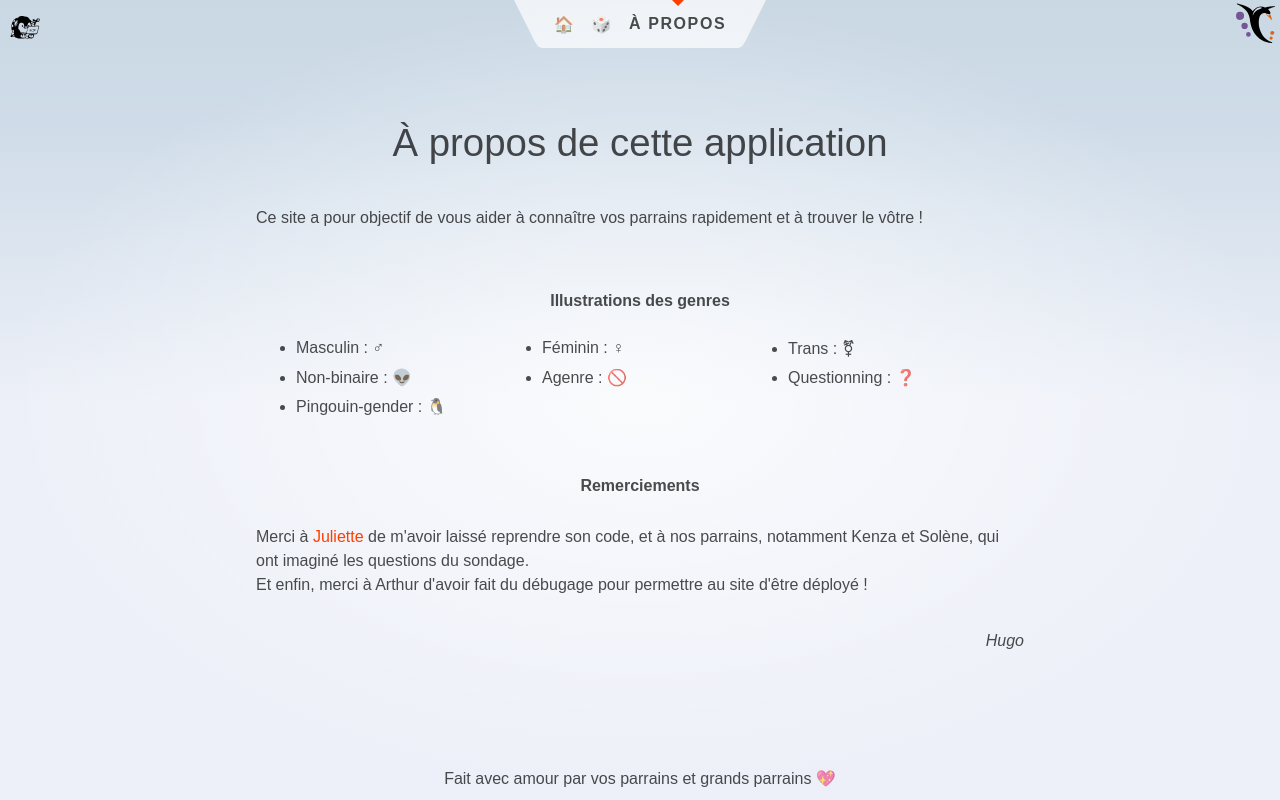
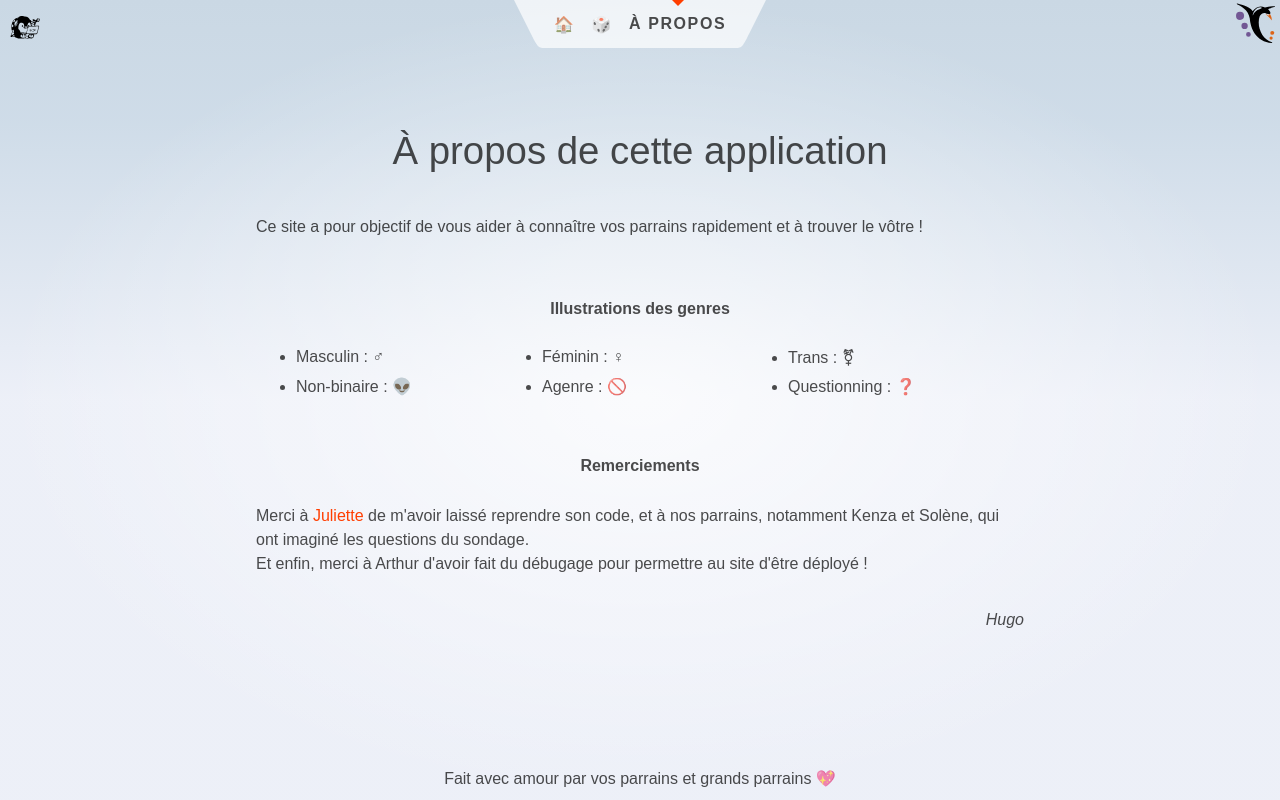
Before and after one commit to Ilingu/parrainsup, a SvelteKit app: page /about in a window 1280 px wide. Built offline with nearby package versions, Linux system fonts and the light colour scheme.

Commit message:
dodu gender ajustation

```diff
--- a/src/lib/parrain.js
+++ b/src/lib/parrain.js
@@ -9,7 +9,7 @@ export const genresText = {
 	NB: 'Non-binaire',
 	A: 'Agenre',
 	Qu: 'Questionning',
-	D: 'Pingouin-gender'
+	D: 'Dodu-gender'
 };
 
 export async function getData() {
--- a/src/routes/about/+page.svelte
+++ b/src/routes/about/+page.svelte
@@ -12,7 +12,7 @@
 	<p />
 	<h2 class="section">Illustrations des genres</h2>
 	<ul class="gender-grid">
-		{#each ['Masculin : ♂', 'Féminin : ♀', 'Trans : ⚧', 'Non-binaire : 👽', 'Agenre : 🚫', 'Questionning : ❓', 'Pingouin-gender : 🐧'] as gender}
+		{#each ['Masculin : ♂', 'Féminin : ♀', 'Trans : ⚧', 'Non-binaire : 👽', 'Agenre : 🚫', 'Questionning : ❓'] as gender}
 			<li>{gender}</li>
 		{/each}
 	</ul>
```
